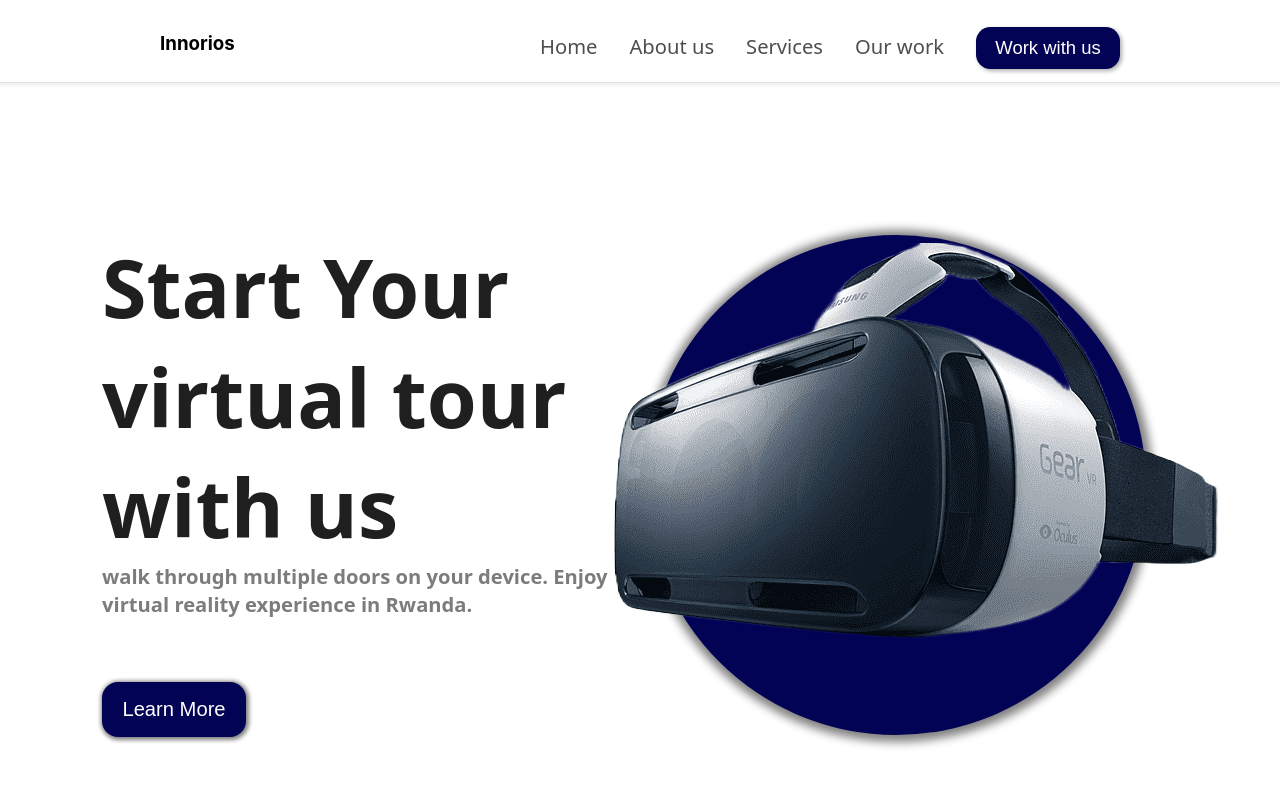
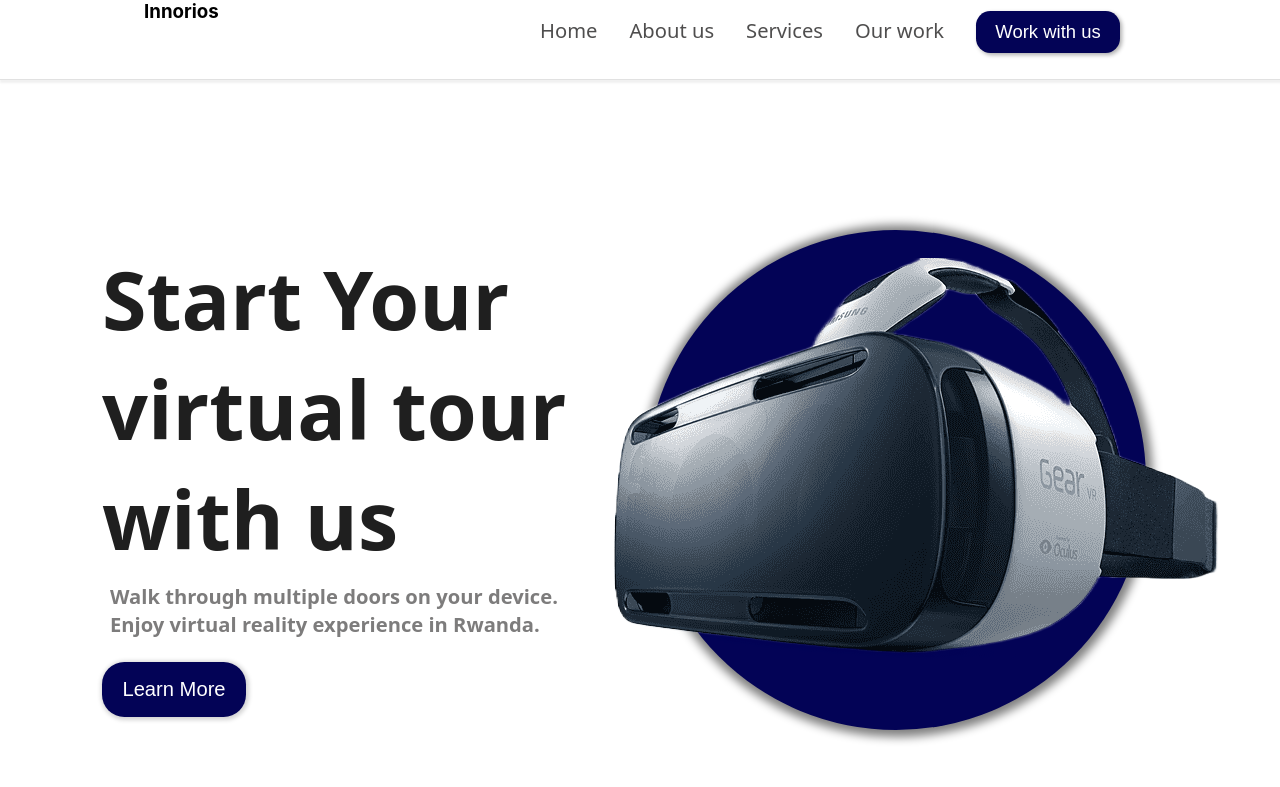
Before and after one commit to EmmaTheDev01/inno, a React (Create React App) app: page / in a window 1280 px wide. Shown: the top 787 px of the page. Built offline with nearby package versions, Linux system fonts and the light colour scheme.

Commit message:
Resolving issues in styles

```diff
--- a/package.json
+++ b/package.json
@@ -1,4 +1,5 @@
 {
+  "homepage": "https://emmathedev01.github.io/inno",
   "name": "chatapp",
   "version": "0.1.0",
   "private": true,
@@ -14,6 +15,8 @@
     "web-vitals": "^2.1.4"
   },
   "scripts": {
+    "predeploy": "npm run build",
+    "deploy": "gh-pages -d build",
     "start": "react-scripts start",
     "build": "react-scripts build",
     "test": "react-scripts test",
@@ -36,5 +39,8 @@
       "last 1 firefox version",
       "last 1 safari version"
     ]
+  },
+  "devDependencies": {
+    "gh-pages": "^5.0.0"
   }
 }
--- a/src/components/Hero.js
+++ b/src/components/Hero.js
@@ -8,7 +8,7 @@
             <div className="hero">
                 <div className="left">
                     <h1 className="hero-header">Start Your virtual tour with us</h1>
-                    <p className="hero-text">walk through multiple doors on your device.
+                    <p className="hero-text">Walk through multiple doors on your device.
                     Enjoy virtual reality experience in Rwanda.</p>
                     <button className="btn-learnmore">Learn More</button>
                 </div>
--- a/src/components/index.css
+++ b/src/components/index.css
@@ -7,8 +7,8 @@
   top: 0%;
 }
 .hero {
-  margin: 0;
-  padding: 0;
+  margin: 0%;
+  padding: 0%;
   top: 0%;
   width: 100%;
   height: 100vh;
@@ -26,8 +26,12 @@
   color: rgb(31, 31, 31);
   font-family: system-ui, -apple-system, BlinkMacSystemFont, "Segoe UI", Roboto,
     Oxygen, Ubuntu, Cantarell, "Open Sans", "Helvetica Neue", sans-serif;
+    padding: 0%;
+    margin: 0%;
 }
 .hero-text {
+  padding: 0%;
+  margin: 0.5rem;
   font-size: 2ch;
   font-family: system-ui, -apple-system, BlinkMacSystemFont, "Segoe UI", Roboto,
     Oxygen, Ubuntu, Cantarell, "Open Sans", "Helvetica Neue", sans-serif;
@@ -35,7 +39,7 @@
   color: rgb(125, 124, 124);
 }
 .btn-learnmore {
-  margin-top: 4rem;
+  margin-top: 1rem;
   padding: 1rem;
   width: 9rem;
   background-color: rgb(3, 3, 86);
@@ -43,14 +47,15 @@
   border: none;
   font-size: 2ch;
   width: 9rem;
-  border-radius: 1rem;
+  border-radius: 1.4rem;
   cursor: pointer;
-  box-shadow: 1px 1px 4px 2px grey;
+  box-shadow: 1px 1px 4px 2px rgb(212, 212, 212);
 }
 .btn-learnmore:hover{
   background-color: white;
   color: rgb(3, 3, 86);
   border: 2px solid rgb(3, 3, 86);
+
 }
 .right {
   position: relative;
@@ -60,7 +65,7 @@
 .hero-image {
   position: absolute;
   left: -190px;
-  top: 40px;
+  top: 60px;
 }
 .circle {
   z-index: -2;
@@ -70,15 +75,6 @@
   background-color: rgb(3, 3, 86);
   border-radius: 50%;
   box-shadow: 1px 1px 10px 6px grey;
-}
-.big-text {
-    position: absolute;
-  font-size: 8.4ch;
-  font-family: "Trebuchet MS", "Lucida Sans Unicode", "Lucida Grande",
-    "Lucida Sans", Arial, sans-serif;
-  animation: cubic-bezier(0.075, 0.82, 0.165, 1);
-  transition: cubic-bezier(0.075, 0.82, 0.165, 1);
-  color: white;
 }
 /*****************************************
             Styling About us
@@ -95,8 +91,8 @@
   margin: 1rem;
 }
 .text-about {
-  width: 50%;
-  padding: 1rem;
+  width: 45%;
+
 }
 .text-about .about-heading {
   font-size: 6ch;
@@ -115,7 +111,7 @@
   object-fit: cover;
   overflow: hidden;
   padding: 1rem;
-  width: 50%;
+  width: 45%;
 }
 .about-image{
     object-fit: cover;
@@ -127,7 +123,7 @@
 ********************************************/
 .services-section {
   width: 80%;
-  padding: 2rem;
+  padding: 0%;
   position: relative;
   margin-left: auto;
   margin-right: auto;
@@ -227,7 +223,8 @@
 .btn-overlay {
   display: none;
   padding: 1rem;
-  margin: 1rem;
+  margin-bottom: 1rem;
+  margin-left: 1rem;
   border-radius: 1.6rem;
   font-size: 2ch;
   font-weight: 800;
@@ -246,6 +243,8 @@
     height: 400px;
     background-color: rgb(0, 0, 0);
     opacity: 0.8;
+    margin: 0%;
+    padding: 0%;
     text-align: center;
 }
 .clients-heading{
@@ -287,17 +286,20 @@
 }
 .title-detail{
     width: 100%;
-    font-size: 3ch;
+    font-size: 2ch;
     color: rgb(68, 68, 68);
     font-weight: 700;
     display: block;
+    padding: 0%;
+    margin: 0%;
 }
 .contact-detail{
     color: rgb(125, 124, 124);
     display: block;
     width: 100%;
     font-family: system-ui, -apple-system, BlinkMacSystemFont, 'Segoe UI', Roboto, Oxygen, Ubuntu, Cantarell, 'Open Sans', 'Helvetica Neue', sans-serif;
-
+    padding: 0%;
+    margin: 0%;
 }
 .contact-right{
     width: 60%;
@@ -319,10 +321,10 @@
     outline: 1px solid rgb(3, 3, 86);
 }
 .name{
-    width: 231px;
+    width: 220px;
 }
 .email{
-    width: 231px;
+    width: 220px;
     margin: 1rem;
 }
 .phone{
@@ -341,8 +343,7 @@
     width: 10rem;
     font-family: system-ui, -apple-system, BlinkMacSystemFont, 'Segoe UI', Roboto, Oxygen, Ubuntu, Cantarell, 'Open Sans', 'Helvetica Neue', sans-serif;
     margin-left: 2rem;
-    display: flex;
-    justify-content: flex-start;
+    float: left;
     background-color: rgb(3, 3, 86);
     color: #fff;
     font-size: 2ch;
--- a/src/components/topbar.css
+++ b/src/components/topbar.css
@@ -8,7 +8,7 @@
     position: sticky;
     border-bottom: 1px solid rgb(225, 225, 225);
     box-shadow: 2px 1px 2px 2px rgb(241, 241, 241);
-    height: 5.2rem;
+    height: 5rem;
 }
 .container{
     padding: 1rem;
@@ -18,12 +18,12 @@
 }
 .menu{
     float: left;
-    padding: 1rem;
+    margin-top: -1rem;
     display: block;
 }
 .nav-menu{
     float: right;
-    padding: 1rem;
+    padding: 0 1rem;
     list-style-type: none;
     font-size: 2ch;
     font-family: system-ui, -apple-system, BlinkMacSystemFont, 'Segoe UI', Roboto, Oxygen, Ubuntu, Cantarell, 'Open Sans', 'Helvetica Neue', sans-serif;
--- a/src/index.css
+++ b/src/index.css
@@ -1,5 +1,7 @@
 body {
-  margin: 0;
+  margin: 0%;
+  padding: 0%;
+  box-sizing: border-box;
   font-family: -apple-system, BlinkMacSystemFont, 'Segoe UI', 'Roboto', 'Oxygen',
     'Ubuntu', 'Cantarell', 'Fira Sans', 'Droid Sans', 'Helvetica Neue',
     sans-serif;
```
Also changed, not shown: 1 other file (tests, documents, lock files or other folders).
